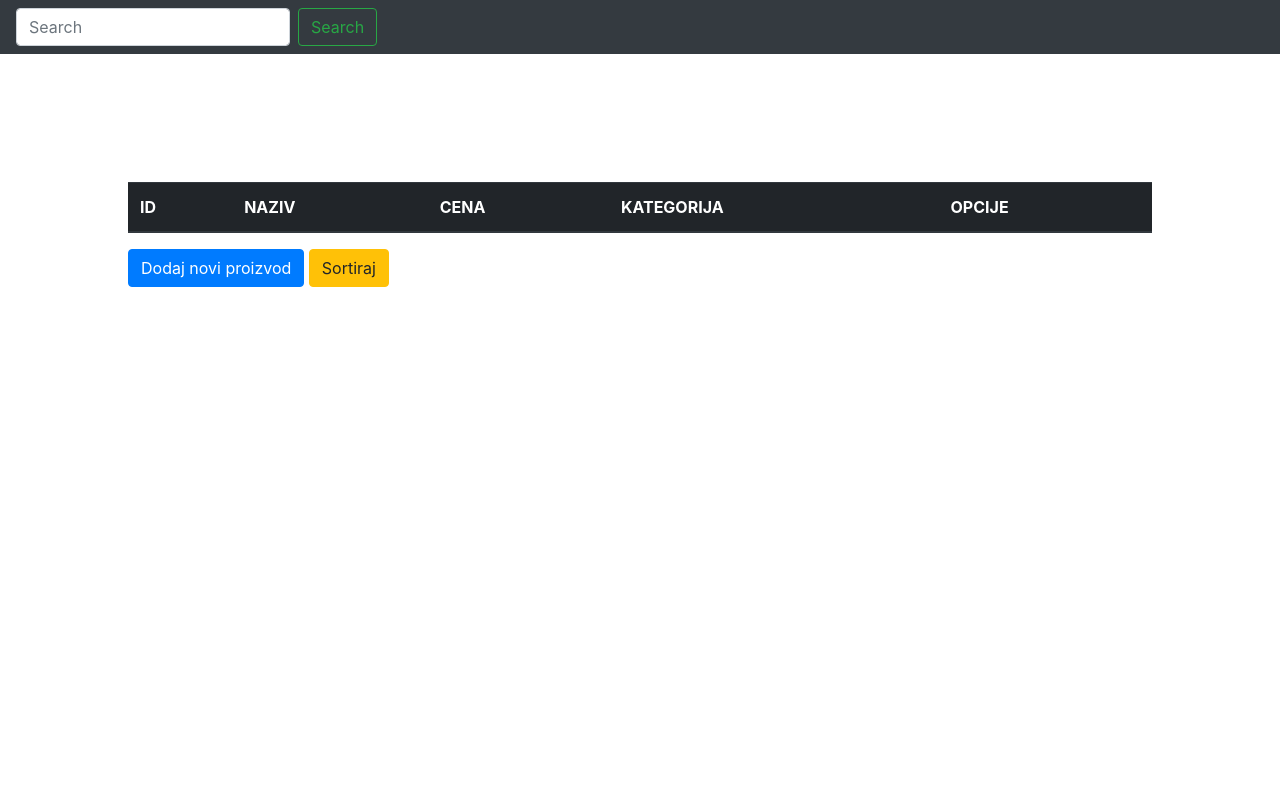
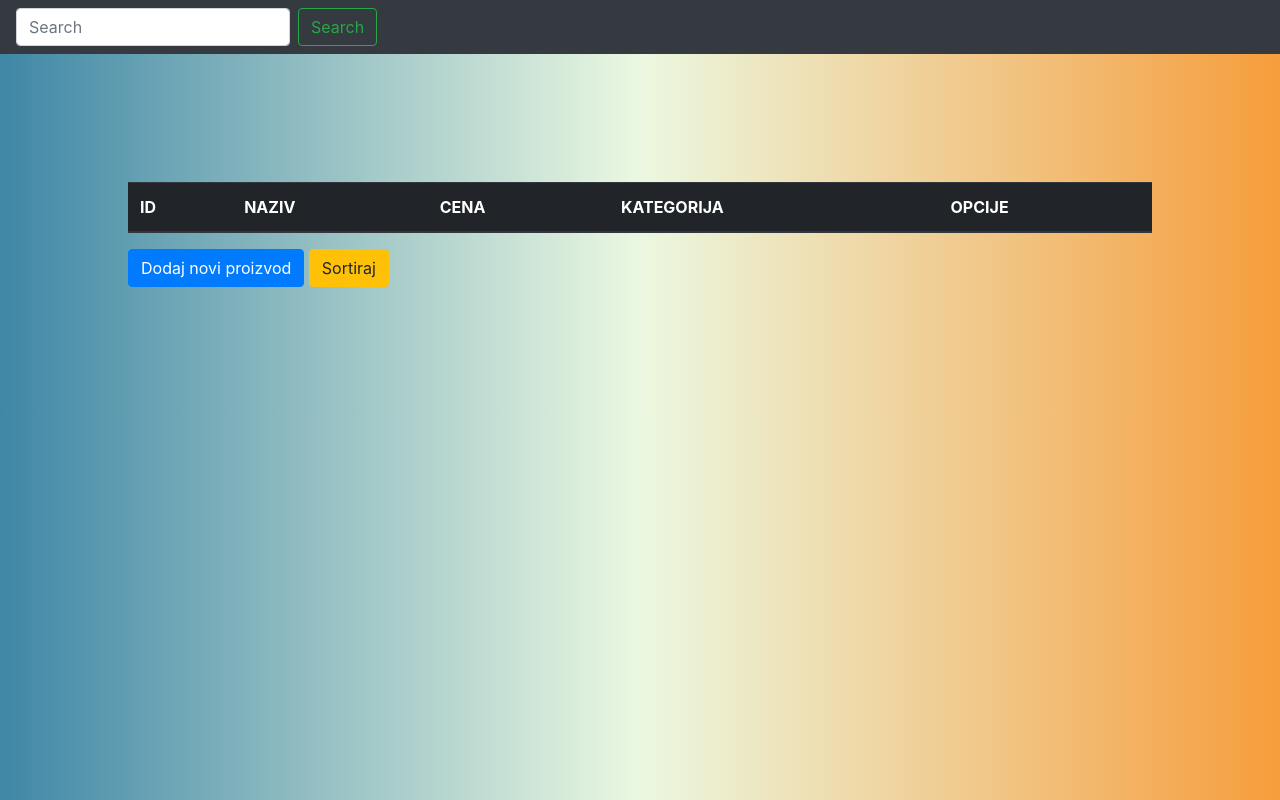
Before and after one commit to nevena-dav/iteh-domaci-php, a PHP site: page / in a window 1280 px wide. Run offline with PHP 8.4, Linux system fonts and the light colour scheme; data that the repository does not hold is empty; some libraries are stand-ins or nearby versions.

Commit message:
sitne izmene u cssu

```diff
--- a/index.php
+++ b/index.php
@@ -28,7 +28,7 @@
     </style>
 
 </head>
-<body>
+<body style="background: linear-gradient(0.25turn, #3f87a6, #ebf8e1, #f69d3c);";>
 
 
         <nav class="navbar navbar-light bg-dark">
```
